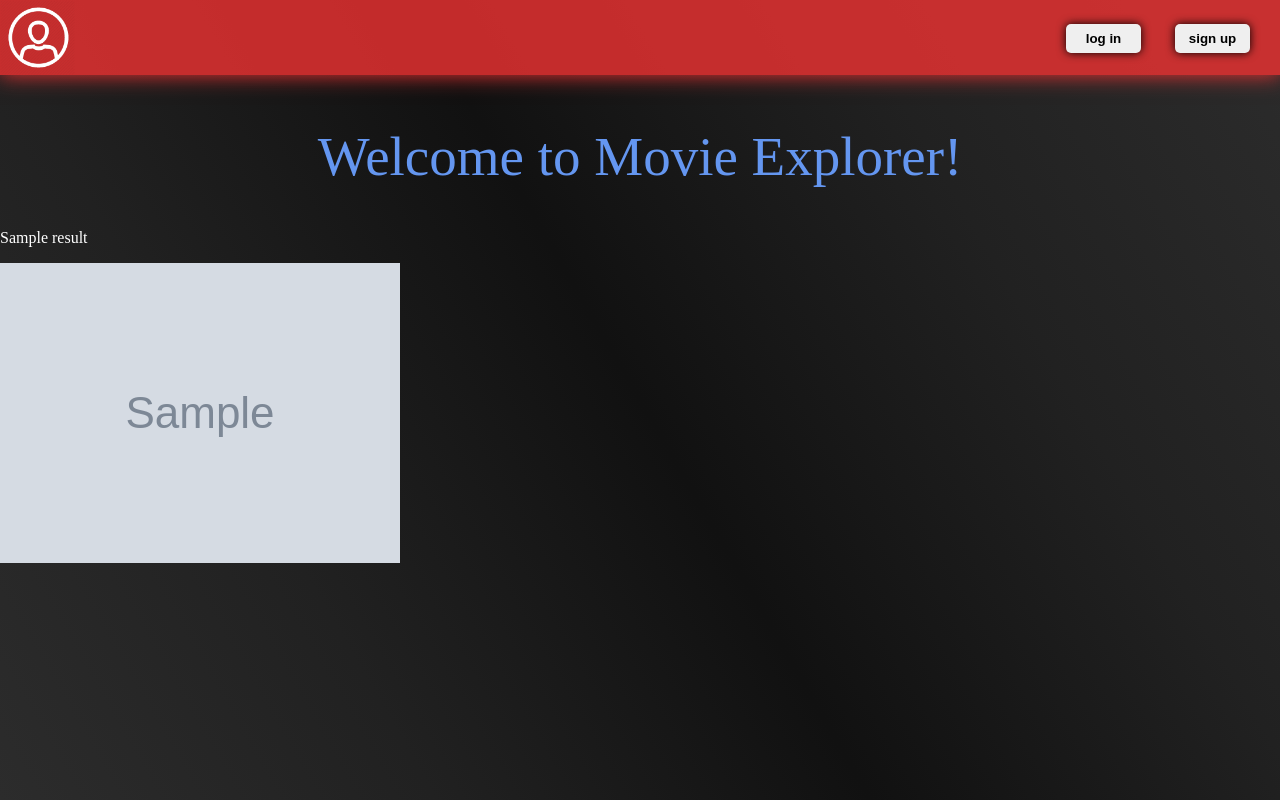
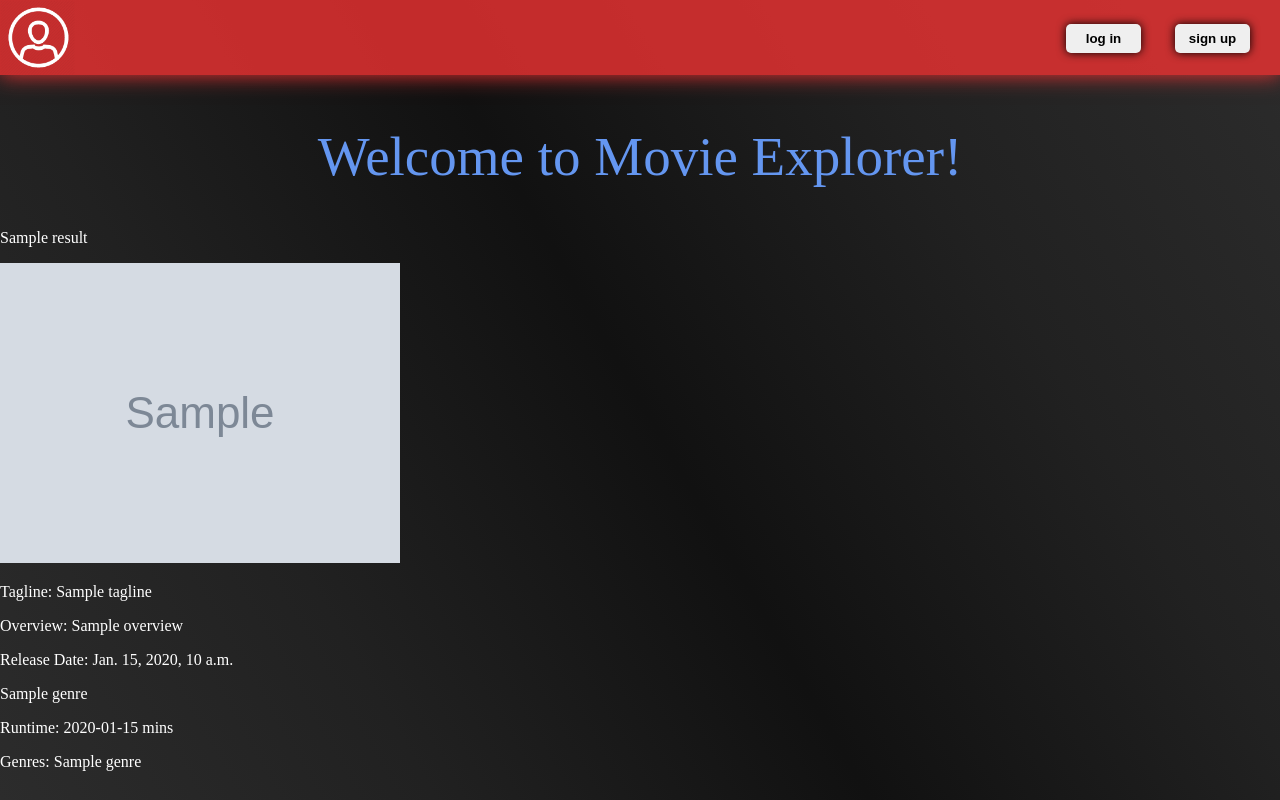
Before and after one commit to Soqueen/MovieExplorer, a Django app: template movie_explorer/movie_rating/templates/description.html in a window 1280 px wide. Run offline with Django 3.2, Linux system fonts and the light colour scheme; the template is opened without the code that fills it: most values are stand-ins (such as "Sample title", 1, 10 or a date in 2020); grey boxes marked "Sample" are stand-in pictures.

Commit message:
Added more basic functionality to description

```diff
--- a/movie_explorer/movie_rating/templates/description.html
+++ b/movie_explorer/movie_rating/templates/description.html
@@ -80,6 +80,18 @@
                  <div>
                         <img src="{{image_path}}{{results.poster_path}}"}}>
                  </div>
+                <p style="color:white;">Tagline: {{results.tagline}}</p> <!--This is the tagline!-->
+                <p style="color:white;">Overview: {{results.overview}}</p>
+                <p style="color:white;">Release Date: {{results.release_date}}</p>
+                <p style="color:white;">{{results.genre}}</p>
+                <p style="color:white;">Runtime: {{results.runtime}} mins</p>
+
+                {% for name in genre %}
+                    <div>
+                        <p style="color:white;">Genres: {{name}}</p>
+                    </div>
+                {% endfor %}
+
                 {% if user.is_authenticated %}
                     <div class="star">
                       <form method="POST" action="/description/">
--- a/movie_explorer/movie_rating/views.py
+++ b/movie_explorer/movie_rating/views.py
@@ -272,6 +272,10 @@ def description(request):
             context['status'] = 'success'
             context['results'] =  movies.info()
             context['image_path'] = config['images']['base_url'] + config['images']['poster_sizes'][POSTER_SIZE]
+
+            context['genre'] = []
+            for x in context['results']['genres']:
+                context['genre'].append(x['name'])
             # context['title'] = context['results']['original_title']
 
             if request.user.is_authenticated:
```
